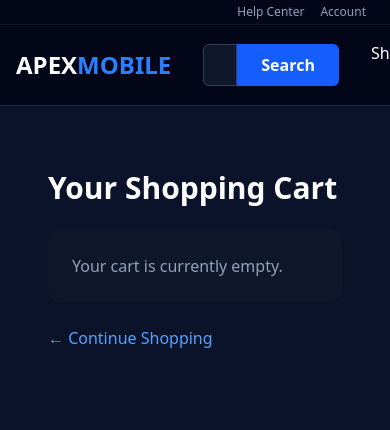
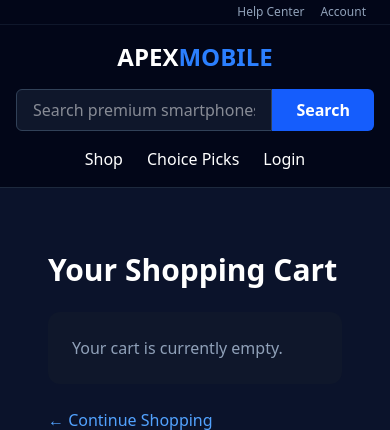
Before and after one commit to simiyutimothy283-png/apex-mobile, a Django app: page /cart/ in a window 390 px wide; the page is wider, and only the part inside the window is pictured. Shown: the top 430 px of that part. Run offline with Django 5.2, Linux system fonts and the light colour scheme.

Commit message:
Fix header HTML tags and complete responsiveness

```diff
--- a/apex_mobile/templates/apex_mobile/header.html
+++ b/apex_mobile/templates/apex_mobile/header.html
@@ -6,20 +6,20 @@
         <a href="#" class="hover:text-white">Account</a>
     </div>
 
-    <!-- Main Header -->
-    <nav class="max-w-7xl mx-auto flex items-center justify-between p-4">
+    <nav class="max-w-7xl mx-auto flex flex-col md:flex-row items-center justify-between p-4 gap-4">
     <!-- Logo -->
     <a href="{% url 'home' %}" class="text-2xl font-bold text-white">APEX<span class="text-blue-500">MOBILE</span></a>
 
     <!-- Search -->
-        <div class="flex-1 mx-8">
+    <div class="w-full md:flex-1 md:mx-8">
         <form action="{% url 'home' %}" method="GET" class="flex">
-                <input type="text" name="search" placeholder="Search premium smartphones..." class="w-full px-4 py-2 bg-slate-900 text-white border border-slate-700 rounded-l-md focus:outline-none">
+            <input type="text" name="search" placeholder="Search premium smartphones..." class="w-full px-4 py-2 bg-slate-900 border border-slate-700 rounded-l-md text-white focus:outline-none focus:border-blue-500">
             <button type="submit" class="px-6 py-2 bg-blue-600 text-white font-bold rounded-r-md">Search</button>
         </form>
     </div>
-        <!-- In your header.html -->
-<div class="flex gap-6 text-white font-medium">
+
+    <!-- Navigation Links -->
+    <div class="flex flex-wrap items-center justify-center gap-6 text-white font-medium">
         <a href="{% url 'home' %}" class="hover:text-blue-400">Shop</a>
         <a href="{% url 'choice_picks' %}" class="hover:text-blue-400">Choice Picks</a>
         <a href="{% url 'login' %}" class="hover:text-blue-400">Login</a>
```
Lines whose indentation alone changed are shown as unchanged.
